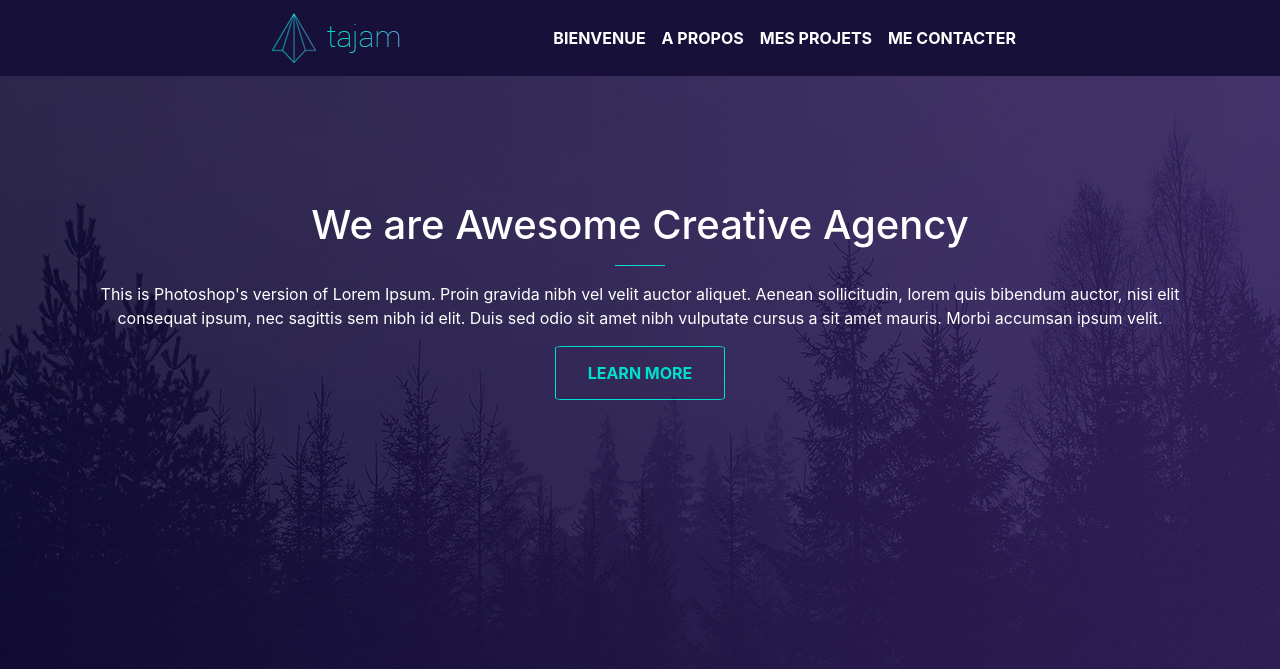
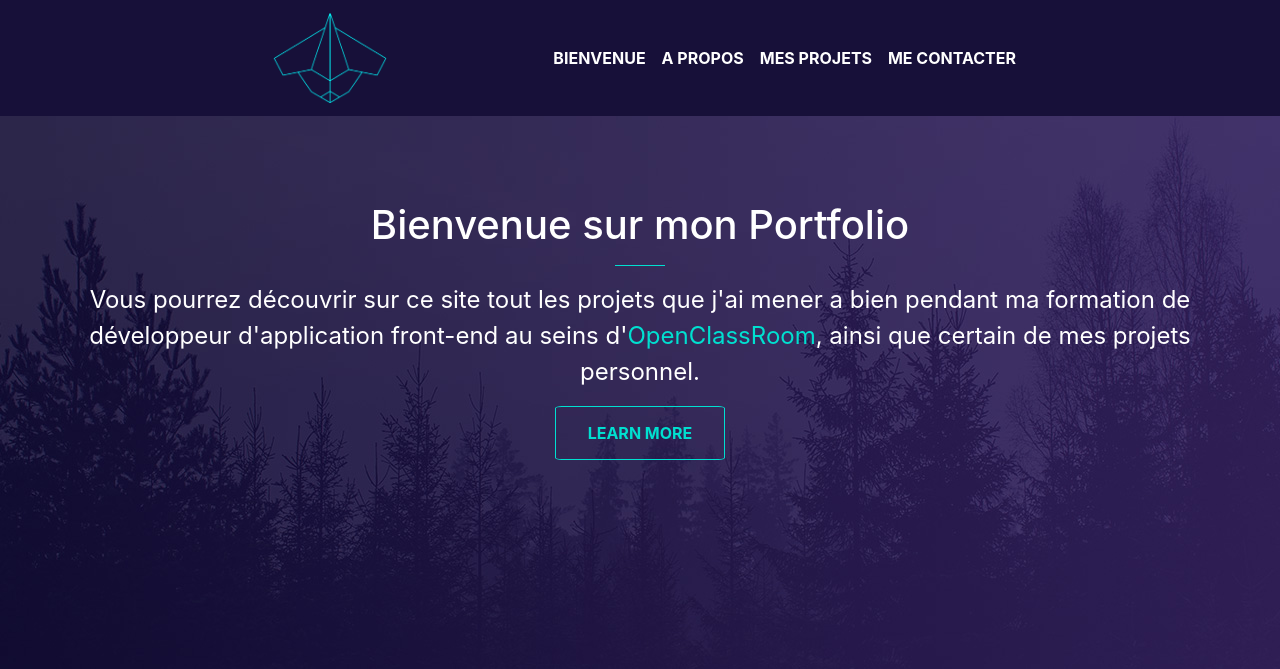
Before and after one commit to SIGIERLuc/maquette-cours-OCS, a PHP site: page /html/index.html in a window 1280 px wide. Shown: the top 669 px of the page. Run offline with PHP 8.4, Linux system fonts and the light colour scheme; some libraries are stand-ins or nearby versions.

Commit message:
Change the logo and minor css change

```diff
--- a/css/style.css
+++ b/css/style.css
@@ -30,11 +30,18 @@ nav
     background:#171039;
 
 }
-
+a,a:hover{
+    color: #00e0d0!important;
+}
+#description > .container > .row > .col-md-12 > p {
+    font-size: 1.5rem;
+}
 .logo
 {
-    margin-top:15px;
+    width: 115px;
+    height: 90px;
 }
+
 .col-md-12 > hr
 {
     border-top:1px solid #00e0d0!important;
--- a/html/index.html
+++ b/html/index.html
@@ -1,7 +1,7 @@
 <!DOCTYPE html>
 
 <html>
-
+<meta charset="UTF-8">
 <head>
     <link rel="stylesheet" href="../css/style.css">
     <link rel="stylesheet" href="../css/owl.carousel.css">
@@ -23,7 +23,7 @@
                     <nav class="fixed-top navbar navbar-expand-lg navbar-dark  crop-navbar ">
                         <a class="navbar-brand" href="#"></a>
                         <a class="navbar-brand" href="#">
-                            <img src="../img/logo.png" class="d-inline-block align-top" alt="">
+                            <img src="../img/logo-sniffer-test.png" class="d-inline-block align-top logo" alt="">
 
                         </a>
                         <button class="navbar-toggler" type="button" data-toggle="collapse" data-target="#navbarNav"
@@ -60,13 +60,13 @@
                 <div class="row banner">
                     <div class="col-md-12">
 
-                        <h1>We are Awesome Creative Agency</h1>
+                        <h1>Bienvenue sur mon Portfolio</h1>
                         <hr>
-                        <p>This is Photoshop's version of Lorem Ipsum. Proin gravida nibh vel velit auctor aliquet.
-                            Aenean sollicitudin,
-                            lorem quis bibendum auctor, nisi elit consequat ipsum, nec sagittis sem nibh id elit. Duis
-                            sed
-                            odio sit amet nibh vulputate cursus a sit amet mauris. Morbi accumsan ipsum velit. </p>
+                        <p>Vous pourrez découvrir sur ce site tout les projets que j'ai mener a bien pendant ma formation de développeur d'application front-end au
+                            seins d'<a target="_blank" href="https://openclassrooms.com/fr/paths/60-developpeur-dapplication-frontend">OpenClassRoom</a>,
+                            ainsi que certain de mes projets personnel.
+
+                        </p>
                         <p class="collapse" id="collapseExample">
                             Anim pariatur cliche reprehenderit, enim eiusmod high life accusamus terry richardson ad
                             squid. Nihil anim keffiyeh helvetica, craft beer labore wes anderson cred nesciunt
@@ -260,7 +260,7 @@
         <div class="container">
             <div class="row">
                 <div class="col-md-4">
-                    <img src="../img/logo.png">
+                    <img class="logo" src="../img/logo-sniffer-test.png">
                     <p>
                         lorem quis bibendum auctor, nisi elit consequat ipsum, nec sagittis sem nibh elit. Duis sed odio
                         sit amet auctror a ornare
```
Also changed, not shown: img/Sans-titre-2.png (added), img/cahier-ecolier_318-9117.jpg (added), img/google-maps-1797882_960_720.png (added), img/logo-sniffer-test.png (added), img/logo-sniffer.jpg (added), img/logo-sniffer.png (added), 1 other file.
